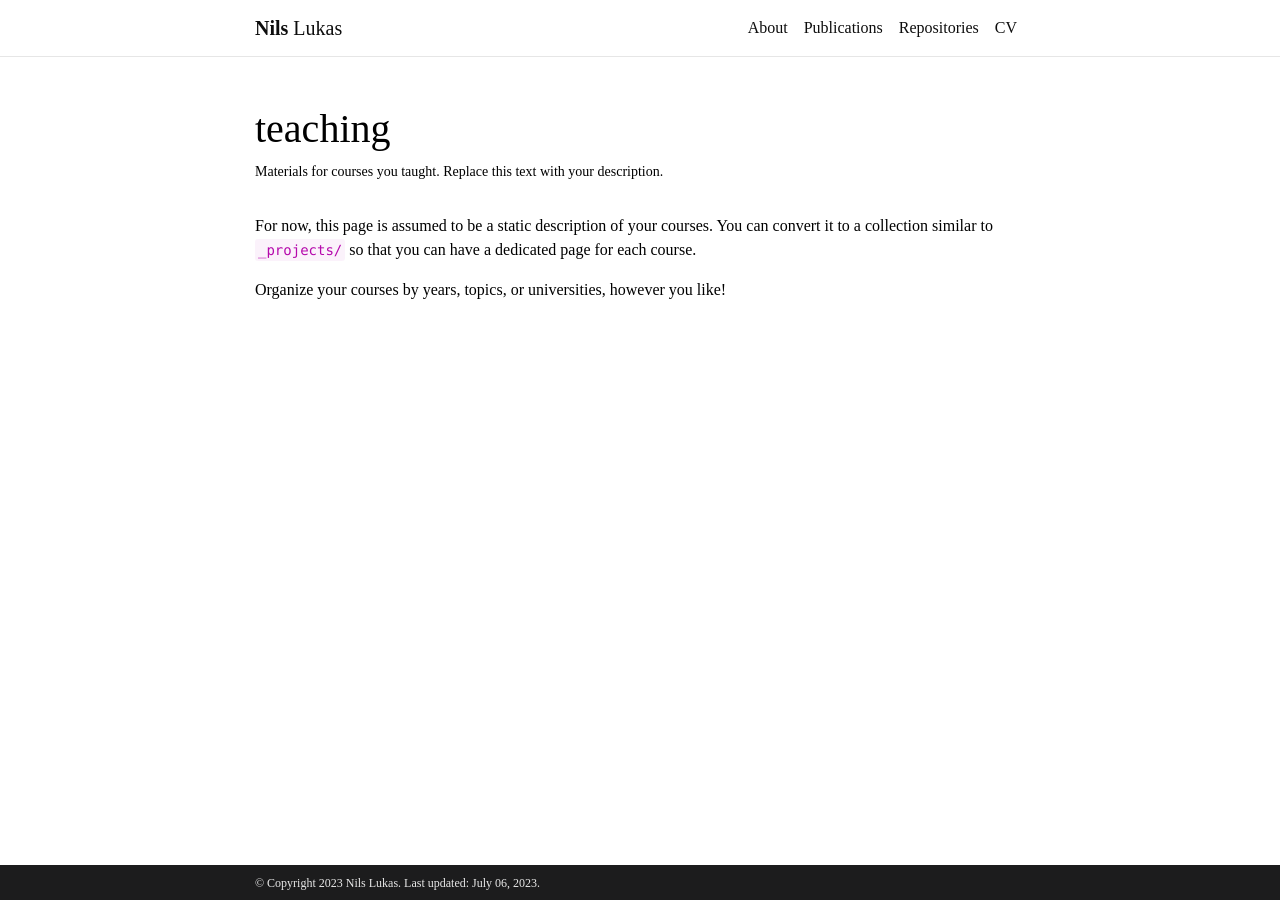
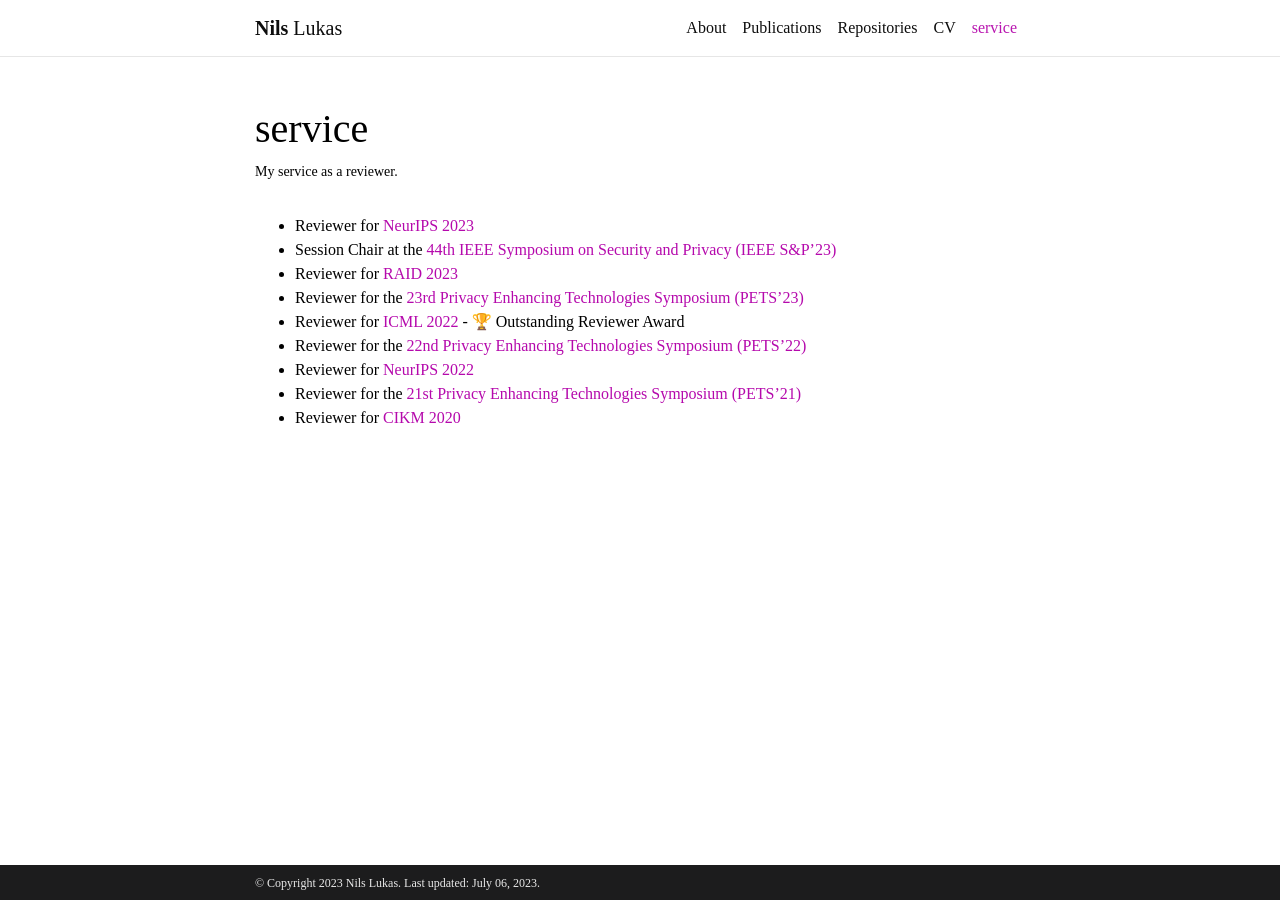
Before and after one commit to nilslukas/nilshendriklukas.github.io, a Jekyll site: the page built from _pages/teaching.md, in a window 1280 px wide. Built offline with Jekyll 4.4.1, drawn with Linux system fonts in a browser that asks for light colours; comment, search, counter and statistics services are not loaded; a style sheet for code colours, icons or effects is not loaded.

```diff
--- a/_pages/teaching.md
+++ b/_pages/teaching.md
@@ -1,12 +1,19 @@
 ---
 layout: page
-permalink: /teaching/
-title: teaching
-description: Materials for courses you taught. Replace this text with your description.
-nav: false
+permalink: /Service/
+title: service
+description: My service as a reviewer.
+nav: true
 nav_order: 5
 ---
 
-For now, this page is assumed to be a static description of your courses. You can convert it to a collection similar to `_projects/` so that you can have a dedicated page for each course.
 
-Organize your courses by years, topics, or universities, however you like!
+* Reviewer for <a href="https://nips.cc">NeurIPS 2023</a>
+* Session Chair at the <a href="https://sp2023.ieee-security.org">44th IEEE Symposium on Security and Privacy (IEEE S&P'23)</a>
+* Reviewer for <a href="https://raid2023.org/welcome.html">RAID 2023</a>
+* Reviewer for the <a href="https://petsymposium.org/2023/">23rd Privacy Enhancing Technologies Symposium (PETS'23)</a>
+* Reviewer for <a href="https://icml.cc/Conferences/2022">ICML 2022</a> - 🏆 Outstanding Reviewer Award
+* Reviewer for the <a href="https://petsymposium.org/2022/">22nd Privacy Enhancing Technologies Symposium (PETS'22)</a>
+* Reviewer for <a href="https://nips.cc">NeurIPS 2022</a>
+* Reviewer for the <a href="https://petsymposium.org/2021/">21st Privacy Enhancing Technologies Symposium (PETS'21)</a>
+* Reviewer for <a href="https://www.cikm2020.org">CIKM 2020</a>
```
